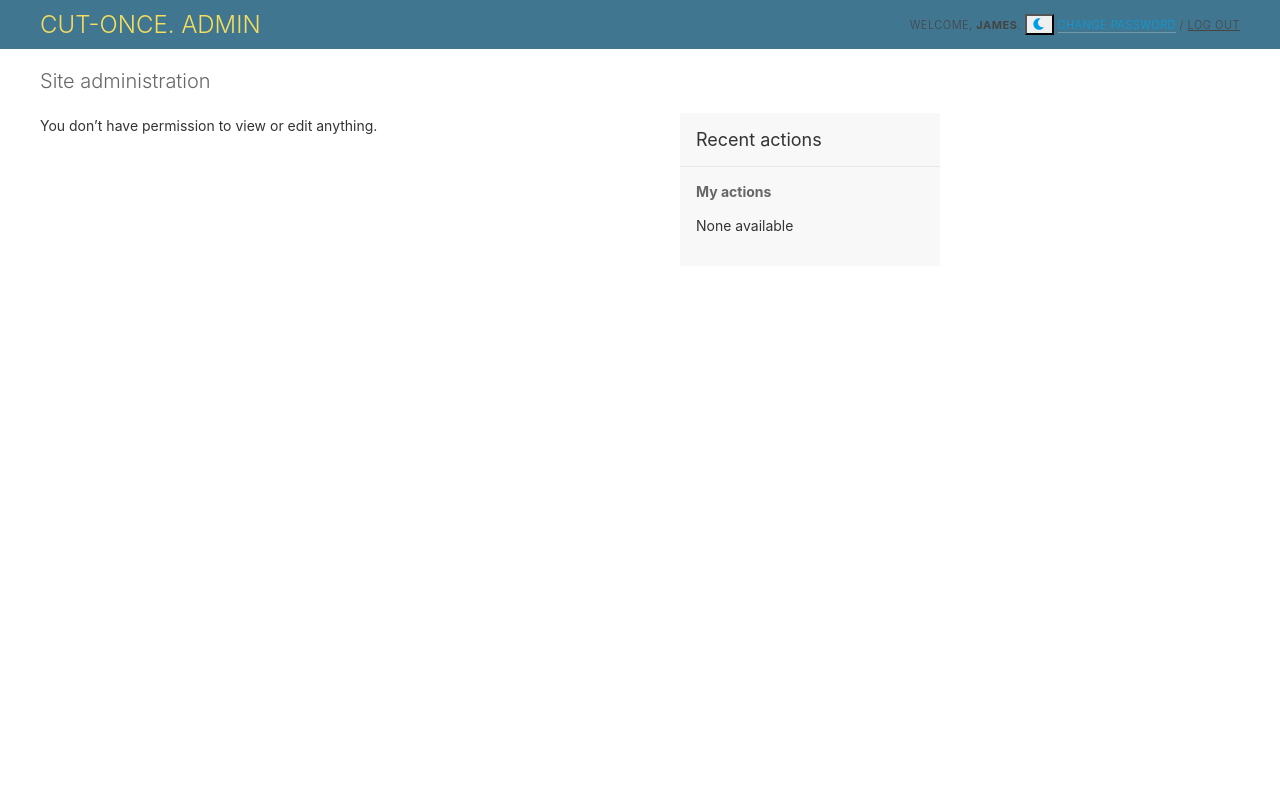
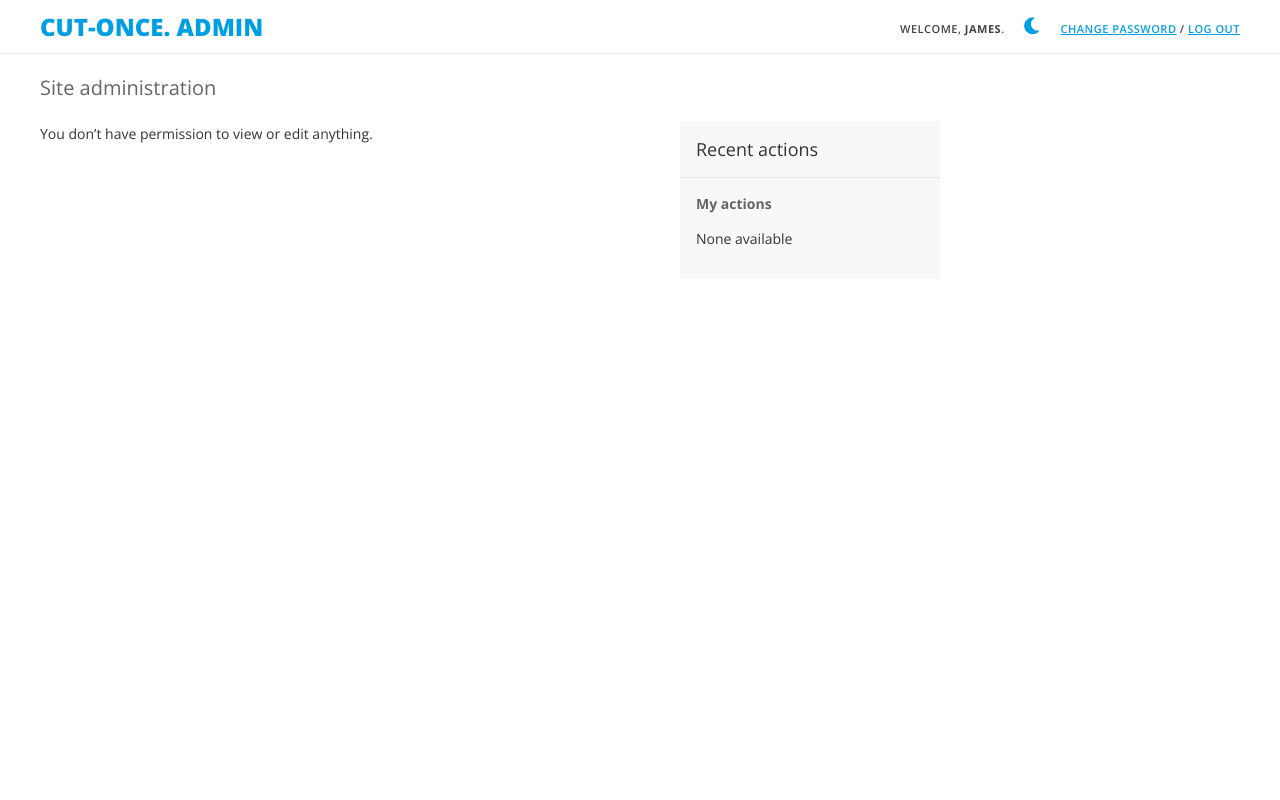
Before and after one commit to jamesbinkie/Cut-Once, a Django app: page /admin/ in a window 1280 px wide. Run offline with Django 4.2, Linux system fonts and the light colour scheme; a user stored in the database is signed in; data comes from the database, SQL or seed files in the repository; data that the repository does not hold is empty.

Commit message:
Update base_site.html

```diff
--- a/templates/admin/base_site.html
+++ b/templates/admin/base_site.html
@@ -1,6 +1,7 @@
 {% extends "admin/base.html" %}
-{% load i18n %}  {% block title %}{{ title }} | Cut-Once Admin{% endblock %}
+{% load i18n %}
 
+{% block title %}{{ title }} | Cut-Once Admin{% endblock %}
 
 {% block extrastyle %}
 <link rel="preconnect" href="https://fonts.googleapis.com">
@@ -9,30 +10,92 @@
 <link rel="stylesheet" href="https://cdnjs.cloudflare.com/ajax/libs/font-awesome/6.0.0/css/all.min.css">
 
 <style>
-    /* ... your existing styles ... */
-
-    /* 6. Fix Top Right User Links Visibility */
-    #user-tools {
-        color: #444 !important; /* Dark grey for readability in Light Mode */
+    /* 1. Remove default system theme toggles */
+    #header #theme-toggle, .theme-toggle, .header-actions {
+        display: none !important;
     }
 
-    #user-tools a {
-        color: #009FE3 !important; /* Use your brand blue for links */
+    /* 2. Admin Header Layout - Custom padding and White BG */
+    #header {
+        display: flex !important;
+        justify-content: space-between !important;
+        align-items: center !important;
+        padding: 10px 40px !important;
+        background: #ffffff !important;
+        border-bottom: 1px solid #eee !important;
+        height: auto !important;
     }
 
-    /* Adjust for Dark Mode */
-    html.dark #user-tools {
-        color: #a1a1aa !important; /* Light grey for Dark Mode */
+    /* 3. Branding & Typography - Signature Blue */
+    body, #content {
+        font-family: 'Open Sans', sans-serif !important;
     }
 
-    html.dark #user-tools a {
+    #branding h1,
+    #branding h1 a,
+    #branding h1 a:link,
+    #branding h1 a:visited {
         color: #009FE3 !important;
+        font-weight: 800 !important;
+        text-transform: uppercase !important;
+        background: transparent !important;
     }
 
-    /* Your existing button style */
+    /* 4. Top Right User Links Visibility - Light Mode Fix */
+    #user-tools {
+        color: #444 !important; /* Dark text for "Welcome, User" */
+        font-weight: 600 !important;
+        padding: 0 !important;
+        margin: 0 !important;
+        text-align: right !important;
+    }
+
+    #user-tools a,
+    #user-tools a:link,
+    #user-tools a:visited {
+        color: #009FE3 !important; /* Brand Blue for links */
+        text-decoration: underline !important;
+    }
+
+    #user-tools a:hover {
+        color: #444 !important;
+    }
+
+    /* 5. Custom Theme Toggle Button */
     #custom-admin-toggle {
-        /* ... existing properties ... */
-        color: #009FE3;
+        background: transparent !important;
+        border: none !important;
+        color: #009FE3 !important;
+        cursor: pointer !important;
+        padding: 0 15px !important;
+        font-size: 1.2rem !important;
+        transition: transform 0.2s !important;
+    }
+
+    /* 6. DARK MODE OVERRIDES */
+    html.dark #header {
+        background: #18181b !important;
+        border-bottom: 1px solid #3f3f46 !important;
+    }
+
+    html.dark #user-tools {
+        color: #f4f4f5 !important; /* Light text for Dark Mode */
+    }
+
+    html.dark div.breadcrumbs {
+        background: #27272a !important;
+        color: #a1a1aa !important;
+    }
+
+    /* Logout Form Styling */
+    #logout-form button {
+        background: none !important;
+        border: none !important;
+        color: #009FE3 !important;
+        font: inherit !important;
+        cursor: pointer !important;
+        text-decoration: underline !important;
+        padding: 0 !important;
     }
 </style>
 
@@ -52,7 +115,6 @@
         }
     }
 
-    // Sync state on load
     function initTheme() {
         const theme = localStorage.getItem('color-theme');
         const icon = document.querySelector('#custom-admin-toggle i');
@@ -62,6 +124,7 @@
             if(icon) icon.classList.replace('fa-moon', 'fa-sun');
         }
     }
+
     initTheme();
     document.addEventListener('DOMContentLoaded', initTheme);
 </script>
@@ -91,7 +154,7 @@
 
     <form action="{% url 'admin:logout' %}" method="post" id="logout-form" style="display:inline;">
         {% csrf_token %}
-        <button type="submit" style="background:none;border:none;color:inherit;font:inherit;cursor:pointer;text-decoration:underline;padding:0;">
+        <button type="submit">
             {% translate 'Log out' %}
         </button>
     </form>
```
